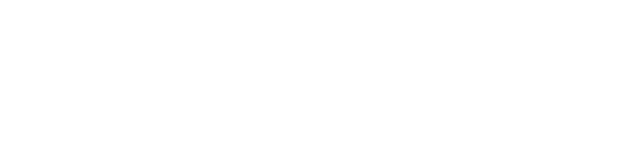
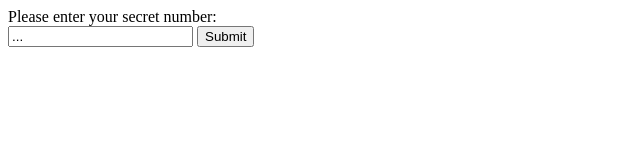
Before and after one commit to Vicible2/guessing-game, a plain HTML site: page index.html in a window 1280 px wide. Shown: the whole page, without its empty margins (0-640 px from the left). Drawn offline with Linux system fonts and the light colour scheme.

Commit message:
HTML: Add label and submit button

```diff
--- a/index.html
+++ b/index.html
@@ -6,7 +6,14 @@
     <title>Document</title>
 </head>
 <body>
+    <form >
+<label for="secretnumber"> Please enter your secret number:</label> <br>
 
+<input type="text" id="secretnumber" value="...">
+<input type="submit" value="Submit">
+
+
+    </form>
 </body>
 <script src="js/guessing-game.js"></script>
 </html>
```
